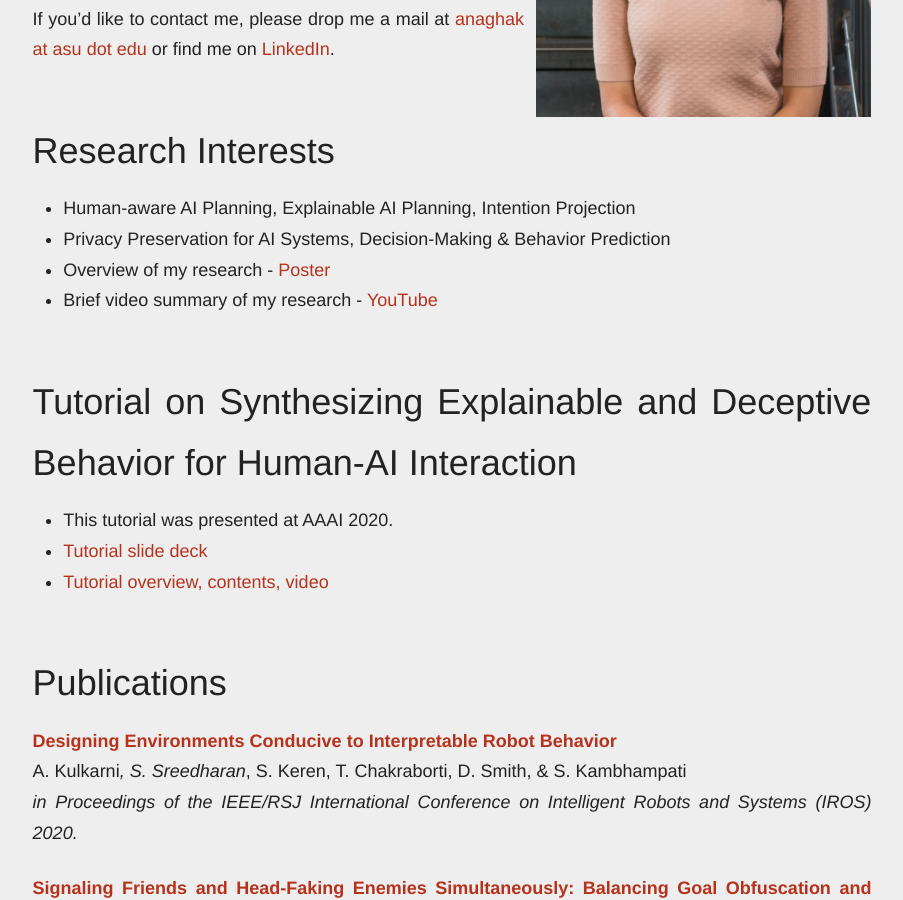
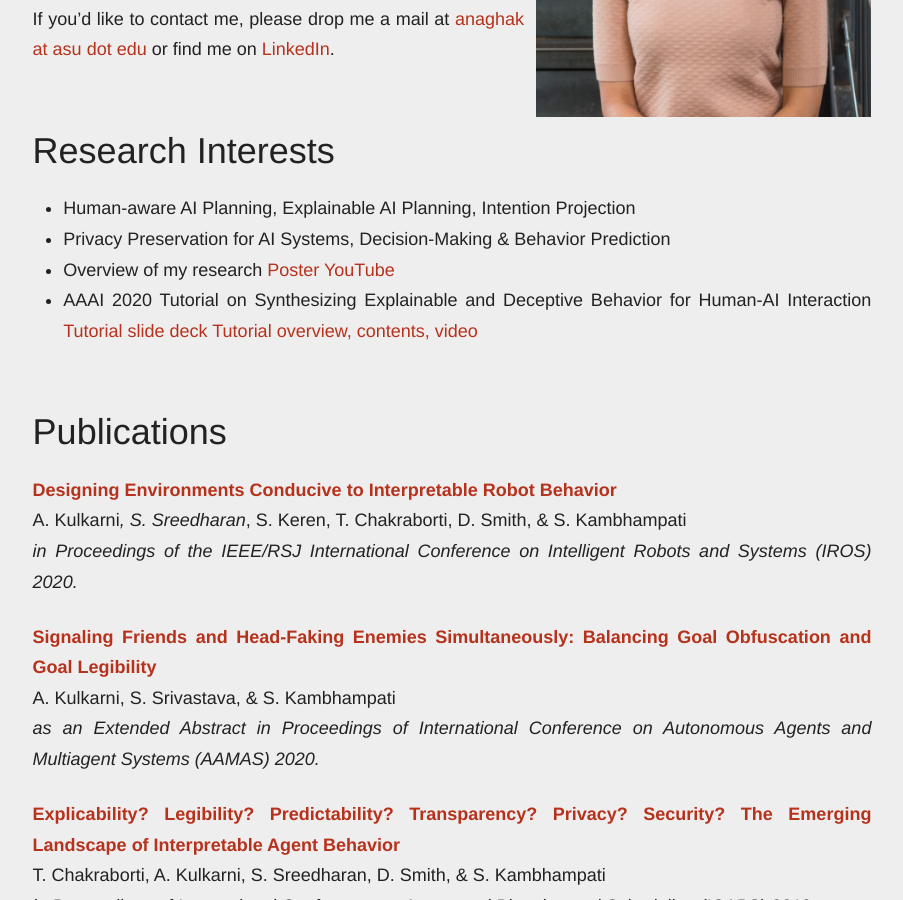
Before and after one commit to AnaghaK/anaghak.github.io, a Jekyll site: the page built from index.md, in a window 1280 px wide and 900 px high, scrolled down 440 px. Shown: the whole window, without its empty margins (188-1091 px from the left). Built offline with Jekyll 4.4.1, drawn with Linux system fonts in a browser that asks for light colours.

Commit message:
Updated research section format

```diff
--- a/index.md
+++ b/index.md
@@ -97,14 +97,9 @@
 # Research Interests
 * Human-aware AI Planning, Explainable AI Planning, Intention Projection
 * Privacy Preservation for AI Systems, Decision-Making & Behavior Prediction
-* Overview of my research - [Poster](https://www.dropbox.com/s/zxo80tsqxl40t5t/ResearchPoster.pdf?dl=0)
-* Brief video summary of my research - [YouTube](https://youtu.be/WvjNAWtnCbs)
-
-# Tutorial on Synthesizing Explainable and Deceptive Behavior for Human-AI Interaction
-
-* This tutorial was presented at AAAI 2020.
-* [Tutorial slide deck](https://www.dropbox.com/s/9z9iedehwhcxm22/tutorial.pdf?dl=0)
-* [Tutorial overview, contents, video](https://yochan-lab.github.io/tutorial/AAAI-2020/)
+* Overview of my research [Poster](https://www.dropbox.com/s/zxo80tsqxl40t5t/ResearchPoster.pdf?dl=0) [YouTube](https://youtu.be/WvjNAWtnCbs)
+* AAAI 2020 Tutorial on Synthesizing Explainable and Deceptive Behavior for Human-AI Interaction
+[Tutorial slide deck](https://www.dropbox.com/s/9z9iedehwhcxm22/tutorial.pdf?dl=0) [Tutorial overview, contents, video](https://yochan-lab.github.io/tutorial/AAAI-2020/)
 
 # <a name="publications"></a>Publications
 
```
